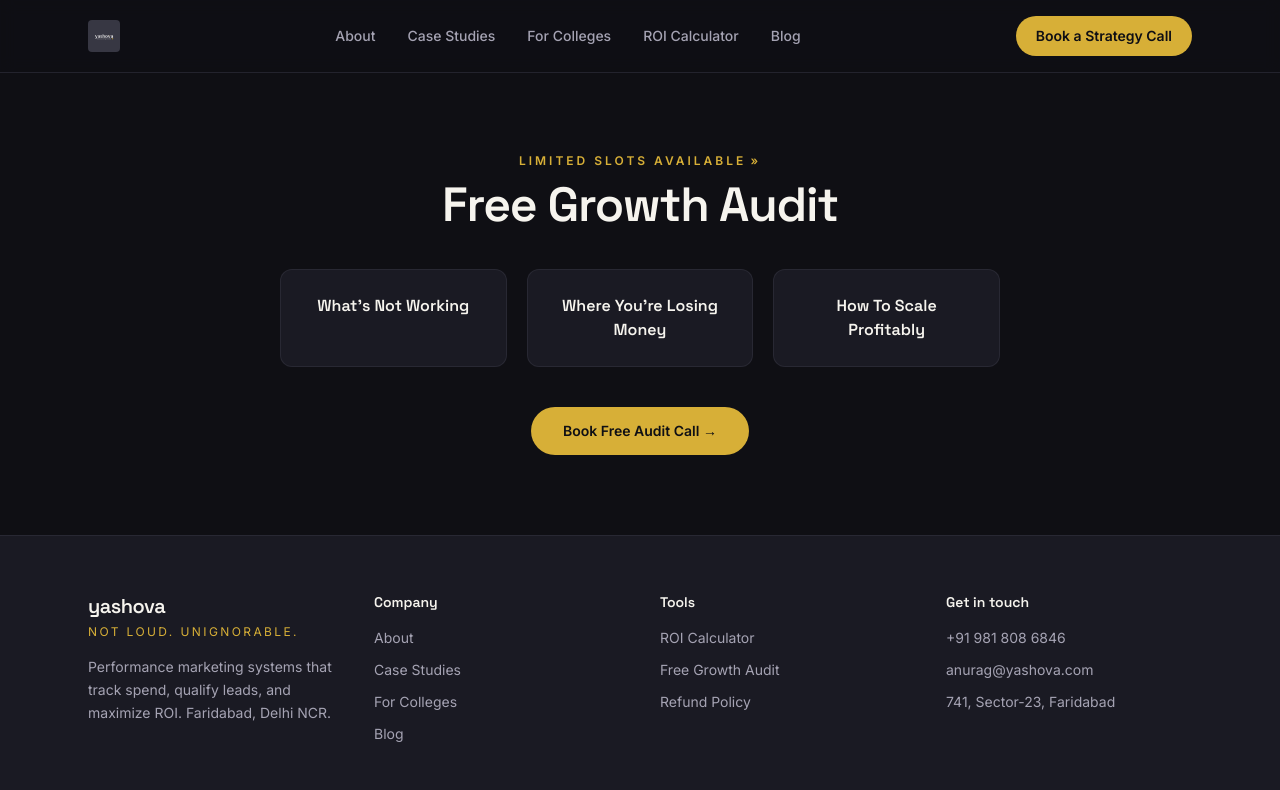
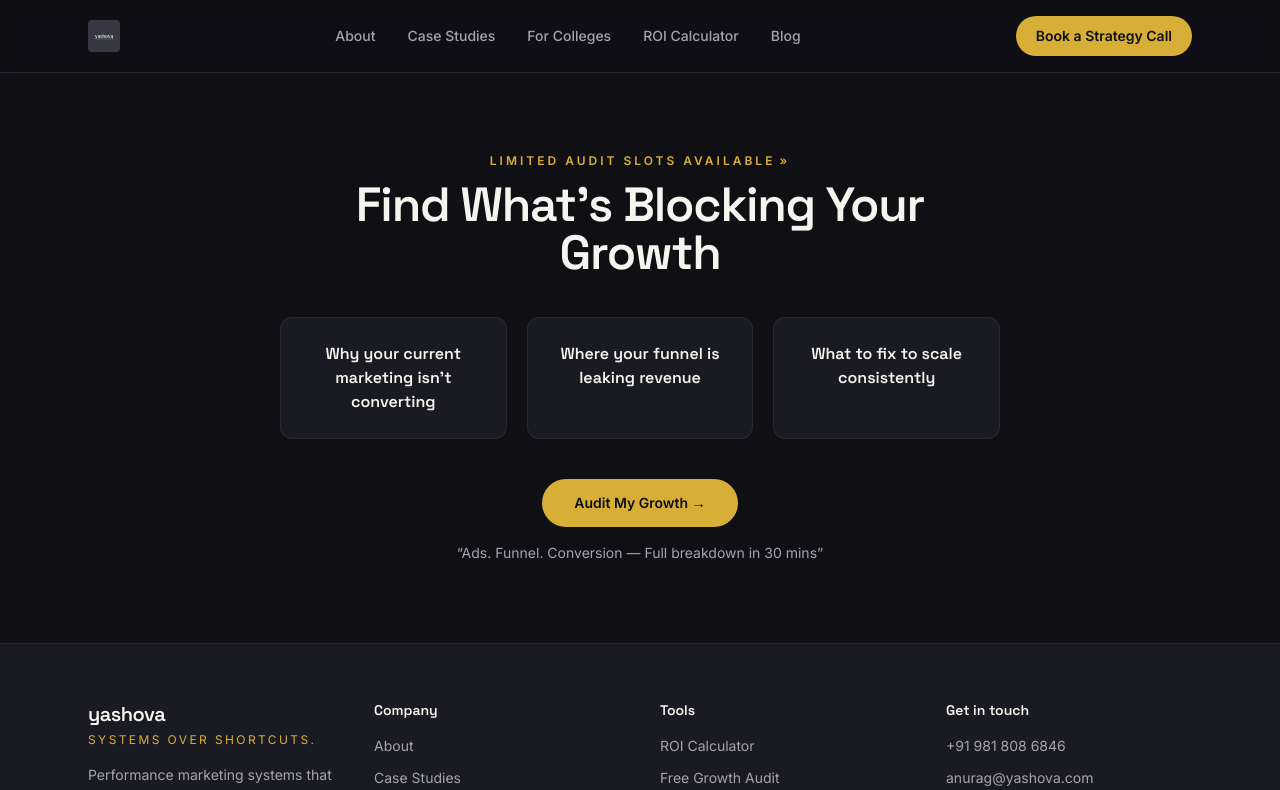
Before and after one commit to anurag-yashova/yashova-website, a Next.js app: page /ai-audit in a window 1280 px wide. Shown: the top 790 px of the page. Built offline with nearby package versions, Linux system fonts and the light colour scheme.

Commit message:
Fix profile photo, add real testimonials, correct social links and AI audit copy from live site

```diff
--- a/src/app/about/page.tsx
+++ b/src/app/about/page.tsx
@@ -74,11 +74,11 @@ export default function About() {
           <div className="flex flex-col items-start gap-8 sm:flex-row">
             <div className="relative h-32 w-32 shrink-0 overflow-hidden rounded-full border border-surface-line/60">
               <Image
-                src="/images/anurag-profile.jpg"
+                src="/images/anurag-profile.png"
                 alt="Anurag Sharma, founder of Yashova"
                 fill
                 sizes="128px"
-                className="object-cover"
+                className="object-contain object-top"
               />
             </div>
             <div>
--- a/src/app/ai-audit/page.tsx
+++ b/src/app/ai-audit/page.tsx
@@ -2,33 +2,44 @@ import type { Metadata } from "next";
 
 export const metadata: Metadata = {
   title: "Free Growth Audit",
-  description: "Book a free growth audit call with Yashova.",
+  description: "Find what's blocking your growth — a free 30-minute ads, funnel, and conversion breakdown.",
 };
+
+const points = [
+  "Why your current marketing isn't converting",
+  "Where your funnel is leaking revenue",
+  "What to fix to scale consistently",
+];
 
 export default function AiAudit() {
   return (
     <section className="mx-auto max-w-3xl px-6 py-20 text-center">
-      <p className="chevron text-xs font-semibold uppercase tracking-[0.25em] text-gold">Limited Slots Available</p>
+      <p className="chevron text-xs font-semibold uppercase tracking-[0.25em] text-gold">
+        Limited Audit Slots Available
+      </p>
       <h1 className="mt-3 text-4xl font-semibold tracking-tight text-ink md:text-5xl">
-        Free Growth Audit
+        Find What&apos;s Blocking Your Growth
       </h1>
+
       <div className="mt-10 grid gap-5 sm:grid-cols-3">
-        <div className="rounded-xl border border-surface-line/60 bg-surface p-6">
-          <h3 className="text-base font-semibold text-ink">What&apos;s Not Working</h3>
-        </div>
-        <div className="rounded-xl border border-surface-line/60 bg-surface p-6">
-          <h3 className="text-base font-semibold text-ink">Where You&apos;re Losing Money</h3>
-        </div>
-        <div className="rounded-xl border border-surface-line/60 bg-surface p-6">
-          <h3 className="text-base font-semibold text-ink">How To Scale Profitably</h3>
-        </div>
+        {points.map((p) => (
+          <div key={p} className="rounded-xl border border-surface-line/60 bg-surface p-6">
+            <h3 className="text-base font-semibold text-ink">{p}</h3>
+          </div>
+        ))}
       </div>
+
       <a
-        href="/strategy-call"
+        href="https://wa.me/919818086846?text=Hi%2C%20I%20saw%20your%20Growth%20Audit.%20Can%20you%20review%20my%20marketing%20setup%3F"
+        target="_blank"
+        rel="noopener noreferrer"
         className="mt-10 inline-block rounded-full bg-gold px-8 py-3.5 text-sm font-semibold text-void hover:bg-gold-bright focus-ring"
       >
-        Book Free Audit Call →
+        Audit My Growth →
       </a>
+      <p className="mt-4 text-sm text-ink-muted">
+        &ldquo;Ads. Funnel. Conversion — Full breakdown in 30 mins&rdquo;
+      </p>
     </section>
   );
 }
--- a/src/app/page.tsx
+++ b/src/app/page.tsx
@@ -72,6 +72,33 @@ const beliefs = [
   "Cheap leads ≠ good leads",
 ];
 
+const testimonials = [
+  {
+    quote: "We started with zero expectations… but in just 4 weeks, our leads went from 120 to 340+. What surprised us more? The quality — people were actually ready to buy.",
+    attribution: "Puru",
+  },
+  {
+    quote: "Earlier, we were paying ₹80–₹100 per lead. Now it's consistently around ₹25–₹35. But the real win? Conversions almost doubled within a month.",
+    attribution: "Client testimonial",
+  },
+  {
+    quote: "We saw a 2.7x increase in conversions in 30 days. Same budget, but much better targeting and creatives. It finally felt like ads were working with us, not against us.",
+    attribution: "Nisar",
+  },
+  {
+    quote: "In less than 30 days, our leads jumped from 200 to 600+. But what really changed was the intent — we started getting people who were genuinely interested, not just clicking.",
+    attribution: "Nitin",
+  },
+  {
+    quote: "We reduced our cost per lead by nearly 60% and increased qualified leads by 3x in one month. Sales calls became easier because we were speaking to the right audience.",
+    attribution: "Apara",
+  },
+  {
+    quote: "Before this, we were struggling to get even 5–6 quality leads a day. Now we consistently get 20–25+ — and a good percentage of them actually convert.",
+    attribution: "Ashish",
+  },
+];
+
 const clients = [
   "Buyernest", "TheAudioLearning", "CvolvePro", "Digital Africa",
   "Investmate", "Tradebazar", "Earthling Trust", "Helping Hands", "Digiraag",
@@ -127,11 +154,11 @@ export default function Home() {
             </div>
             <div className="relative mx-auto aspect-square w-full max-w-sm overflow-hidden rounded-2xl border border-surface-line/60 bg-surface">
               <Image
-                src="/images/anurag-profile.jpg"
+                src="/images/anurag-profile.png"
                 alt="Anurag from Yashova, performance marketing expert"
                 fill
                 sizes="(max-width: 768px) 100vw, 400px"
-                className="object-cover"
+                className="object-contain p-4"
                 priority
               />
             </div>
@@ -238,6 +265,21 @@ export default function Home() {
         </div>
       </section>
 
+      {/* Testimonials */}
+      <section className="mx-auto max-w-6xl px-6 py-20">
+        <p className="chevron text-xs font-semibold uppercase tracking-[0.25em] text-gold">What Clients Say</p>
+        <div className="mt-10 grid gap-6 md:grid-cols-2 lg:grid-cols-3">
+          {testimonials.map((t) => (
+            <figure key={t.attribution + t.quote.slice(0, 10)} className="flex flex-col rounded-2xl border border-surface-line/60 bg-surface p-6">
+              <blockquote className="flex-1 text-sm leading-relaxed text-ink-muted">
+                &ldquo;{t.quote}&rdquo;
+              </blockquote>
+              <figcaption className="mt-4 text-sm font-semibold text-gold">— {t.attribution}</figcaption>
+            </figure>
+          ))}
+        </div>
+      </section>
+
       {/* Why most marketing advice is wrong */}
       <section className="mx-auto max-w-6xl px-6 py-20">
         <p className="chevron text-xs font-semibold uppercase tracking-[0.25em] text-gold">
--- a/src/components/Footer.tsx
+++ b/src/components/Footer.tsx
@@ -10,7 +10,7 @@ export default function Footer() {
               yashova
             </div>
             <p className="mt-1 text-xs uppercase tracking-[0.2em] text-gold">
-              Not Loud. Unignorable.
+              Systems over shortcuts.
             </p>
             <p className="mt-4 max-w-xs text-sm leading-relaxed text-ink-muted">
               Performance marketing systems that track spend, qualify leads,
@@ -54,9 +54,9 @@ export default function Footer() {
         <div className="mt-12 flex flex-col gap-3 border-t border-surface-line/60 pt-6 text-xs text-ink-muted md:flex-row md:items-center md:justify-between">
           <p>© {new Date().getFullYear()} Yashova. All rights reserved.</p>
           <div className="flex gap-5">
-            <a href="https://linkedin.com" className="hover:text-ink" target="_blank" rel="noopener noreferrer">LinkedIn</a>
-            <a href="https://facebook.com" className="hover:text-ink" target="_blank" rel="noopener noreferrer">Facebook</a>
-            <a href="https://instagram.com" className="hover:text-ink" target="_blank" rel="noopener noreferrer">Instagram</a>
+            <a href="https://www.linkedin.com/company/yashova/" className="hover:text-ink" target="_blank" rel="noopener noreferrer">LinkedIn</a>
+            <a href="https://www.facebook.com/yashova.in" className="hover:text-ink" target="_blank" rel="noopener noreferrer">Facebook</a>
+            <a href="https://www.instagram.com/yashova.in/" className="hover:text-ink" target="_blank" rel="noopener noreferrer">Instagram</a>
           </div>
         </div>
       </div>
```
Also changed, not shown: public/images/anurag-profile.jpg (deleted), 1 other file (tests, documents, lock files or other folders).
